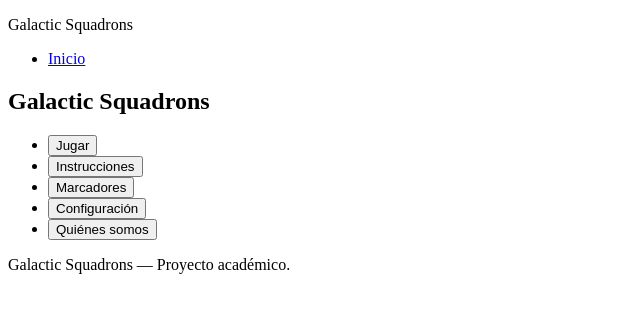
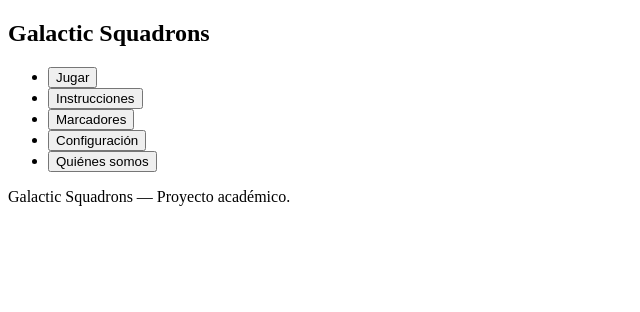
Before and after one commit to GeinerMB/proyecto-C00870-C15464-C25063-C27534, a React (Vite) app: page / in a window 1280 px wide. Shown: the top 312 px of the page, without its empty margins (0-640 px from the left). Built offline with nearby package versions, Linux system fonts and the light colour scheme.

Commit message:
Eliminacion de navegacion superior

```diff
--- a/src/App.jsx
+++ b/src/App.jsx
@@ -4,18 +4,6 @@ import Home from "./pages/Home.jsx";
 export default function App() {
   return (
     <>
-      <header>
-        <p>Galactic Squadrons</p>
-
-        <nav aria-label="Navegación principal">
-          <ul>
-            <li>
-              <Link to="/">Inicio</Link>
-            </li>
-          </ul>
-        </nav>
-      </header>
-
       <main>
         <Routes>
           <Route path="/" element={<Home />} />
```
